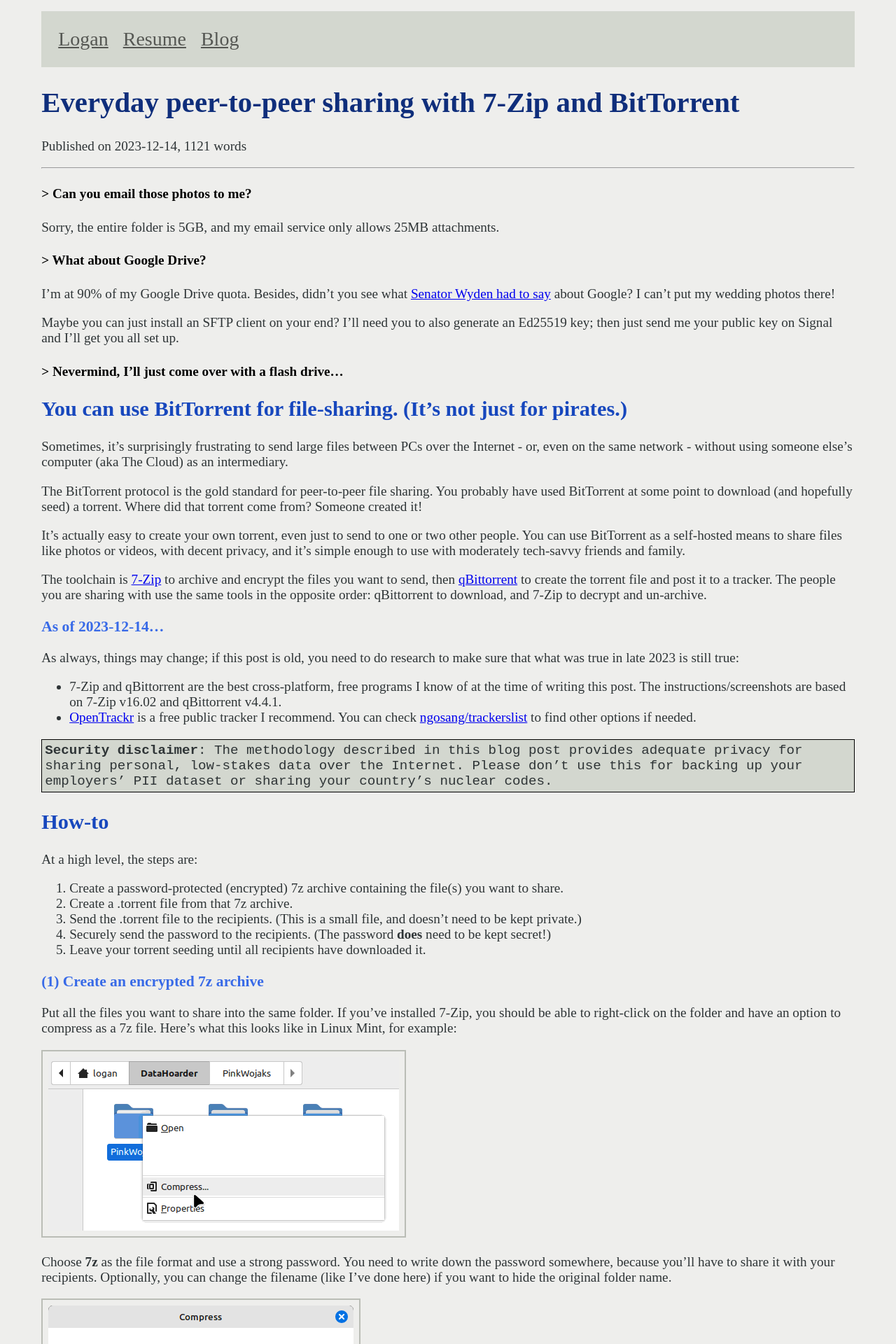
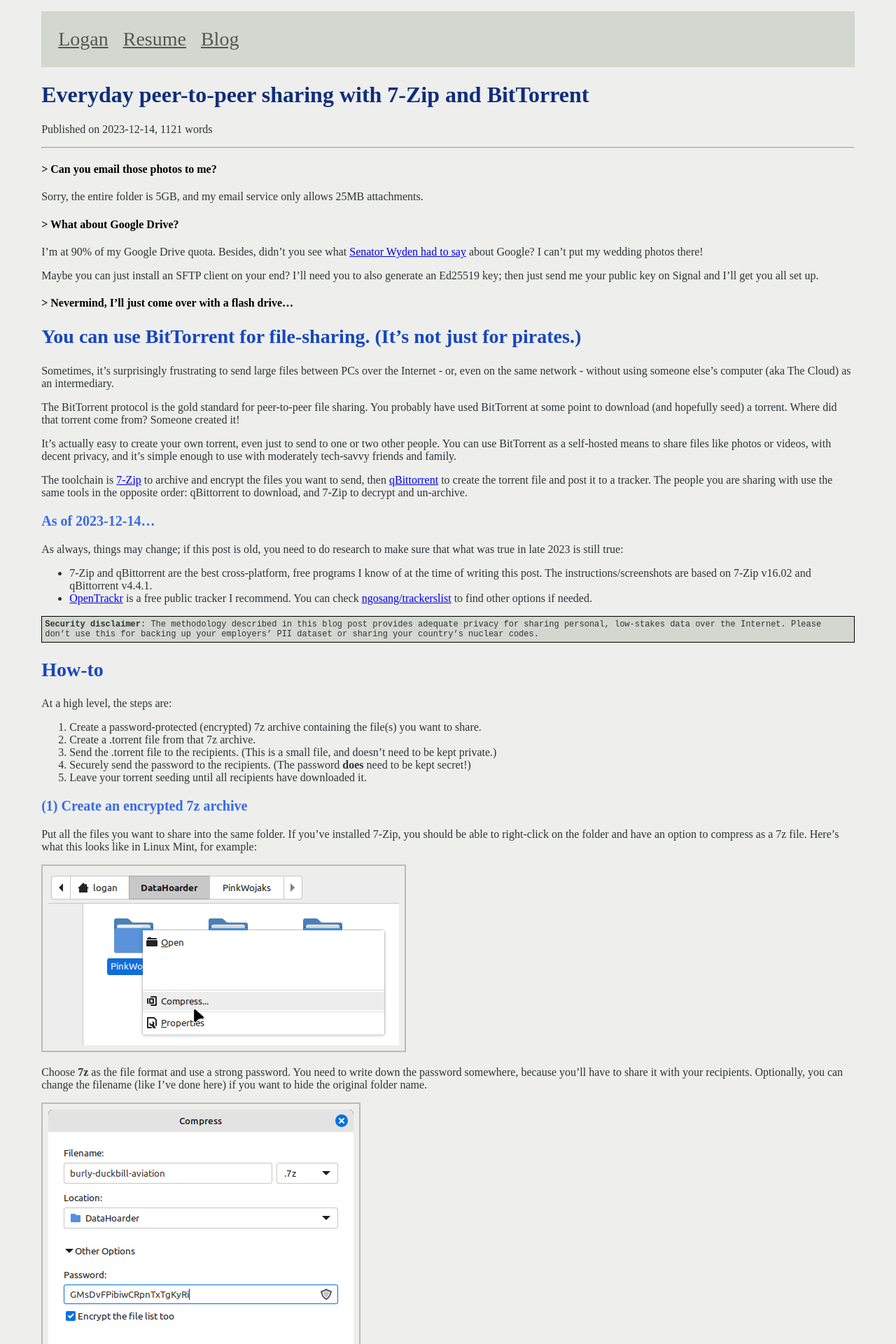
Before and after one commit to hoodlm/loganhooddotcom, a Jekyll site: the page built from _posts/2023-12-14-everyday-7zip-bittorrent.md, in a window 1280 px wide. Shown: the top 1920 px of the page at 70% size. Built offline with Jekyll 4.4.1, drawn with Linux system fonts in a browser that asks for light colours.

Commit message:
Reduce font sizes

```diff
--- a/_sass/main.scss
+++ b/_sass/main.scss
@@ -29,13 +29,11 @@
   padding: 4%;
   padding-bottom: 0.0rem;
   padding-top: 0.5rem;
-  font-size: 1.20rem;
 }
 
 code {
   font-family: "Courier New", monospace;
-  font-size: 1.00rem;
-  background-color: $clr_bkgd_code;
+  font-size: 0.80rem;
   color: $clr_code_text;
 }
 
@@ -50,17 +48,17 @@
 
 h1 {
   color: $clr_h1;
-  font-size: 2.55rem;
+  font-size: 2.00rem;
 }
 
 h2 {
   color: $clr_h2;
-  font-size: 1.90rem;
+  font-size: 1.75rem;
 }
 
 h3 {
   color: $clr_h3;
-  font-size: 1.35rem;
+  font-size: 1.25rem;
 }
 
 nav {
@@ -80,6 +78,7 @@
 
 .serious-security-business {
   font-family: "Courier New", monospace;
+  font-size: 0.75rem;
   background-color: $clr_bkgd_box;
   color: #2e3436;
   padding: 0.25rem;
```
